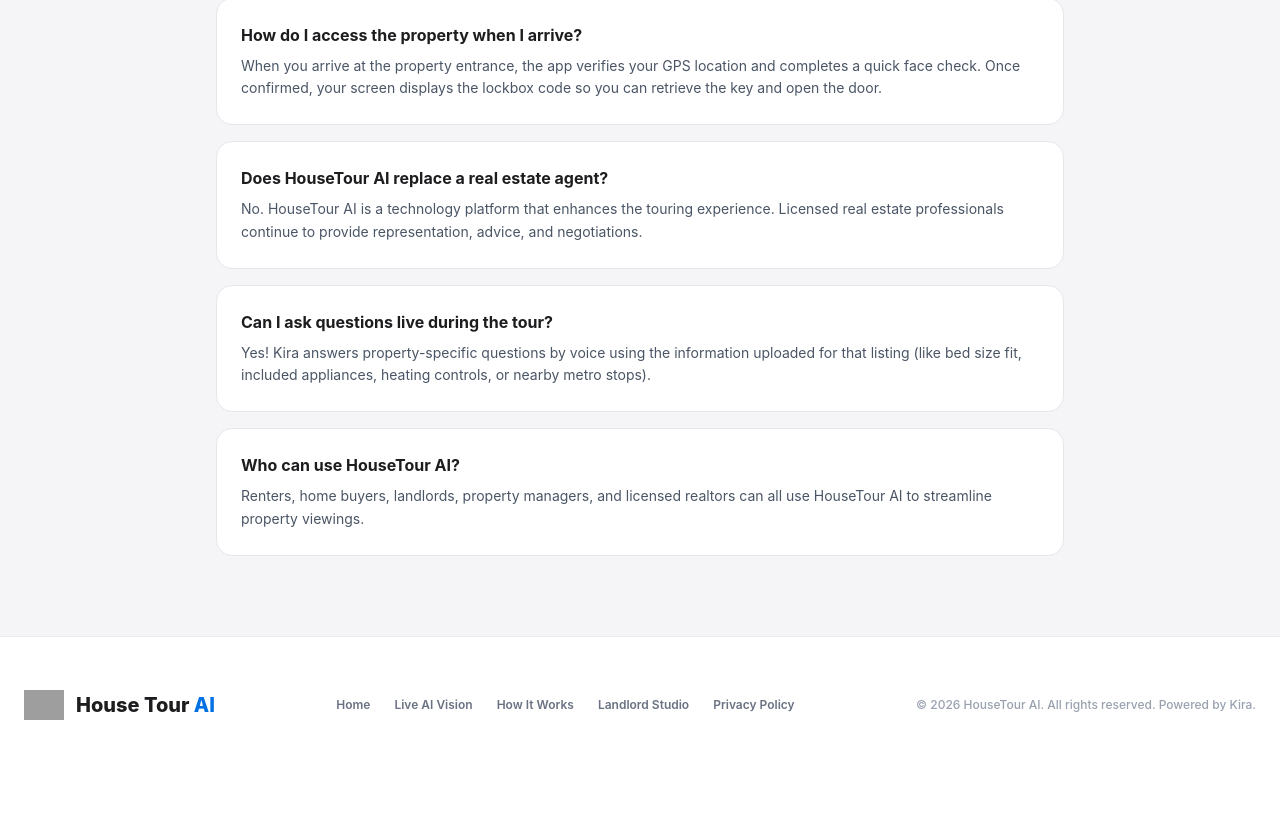
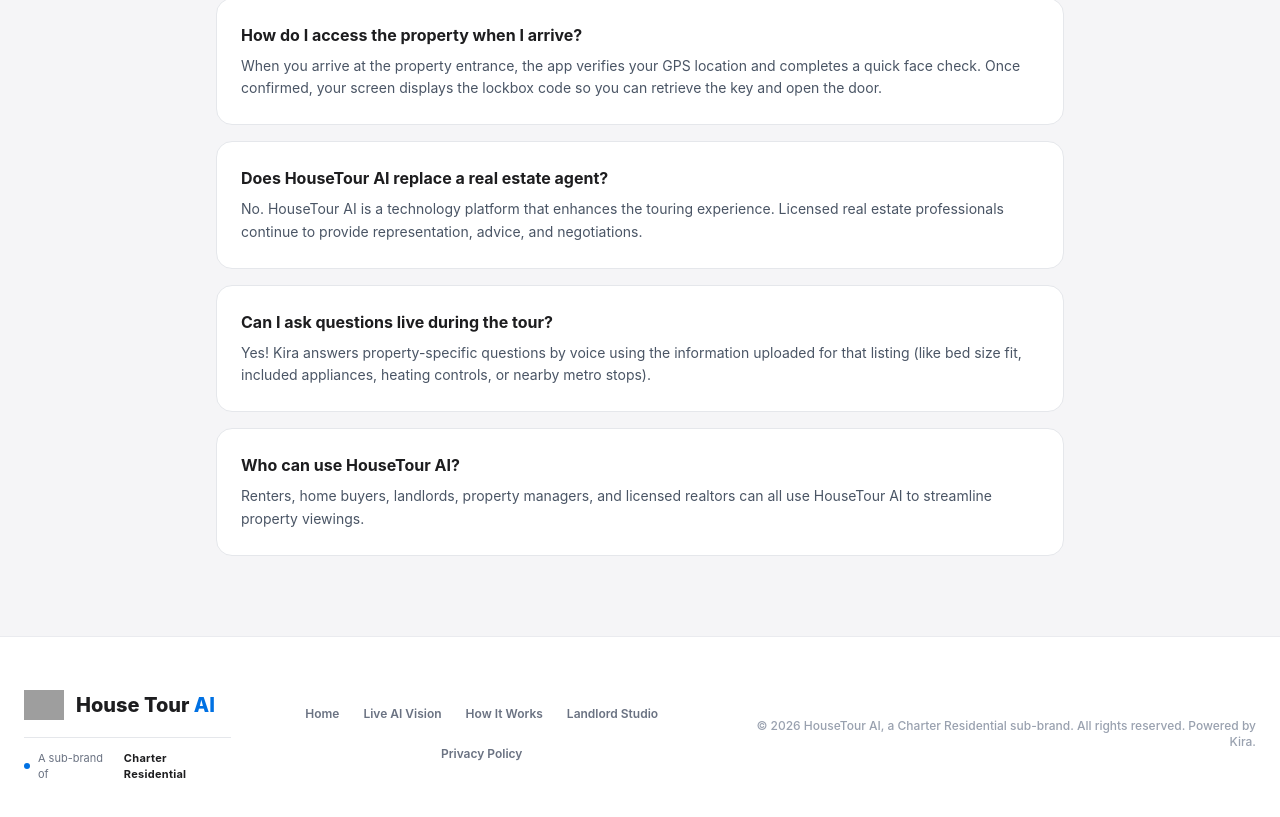
Before and after one commit to omarohin-svg/HouseTour-Ai-Website, a React (Vite) app: page / in a window 1280 px wide. Shown: the part 4662-5479 px from the top of the page. Before the commit the page ends 5435 px from the top, so only its background shows below. Built offline with nearby package versions, Linux system fonts and the light colour scheme; grey boxes are pictures that could not be loaded.

Commit message:
Add Charter Residential sub-brand attribution

```diff
--- a/src/App.tsx
+++ b/src/App.tsx
@@ -808,12 +808,17 @@ export default function App() {
       {}
       <footer className="bg-white border-t border-gray-200/80 py-12 px-6">
         <div className="max-w-7xl mx-auto flex flex-col md:flex-row items-center justify-between gap-6">
-          <div className="flex flex-col items-center md:items-start space-y-1.5">
+          <div className="flex flex-col items-center md:items-start space-y-3">
             <div className="flex items-center space-x-3">
               <HouseTourLogoIcon className="w-10 h-10" />
               <span className="font-extrabold text-xl text-[#1d1d1f]">
                 House Tour <span className="text-[#0071e3]">AI</span>
               </span>
+            </div>
+            <div className="flex items-center gap-2 border-t border-gray-200 pt-3 text-[11px] text-gray-500">
+              <span className="h-1.5 w-1.5 rounded-full bg-[#0071e3]" aria-hidden="true"></span>
+              <span>A sub-brand of</span>
+              <span className="font-bold tracking-wide text-[#1d1d1f]">Charter Residential</span>
             </div>
           </div>
 
@@ -825,8 +830,8 @@ export default function App() {
             <a href="#faq" className="hover:text-[#0071e3]">Privacy Policy</a>
           </div>
 
-          <div className="text-xs text-gray-400 font-medium">
-            © {new Date().getFullYear()} HouseTour AI. All rights reserved. Powered by Kira.
+          <div className="text-xs text-gray-400 font-medium text-center md:text-right">
+            © {new Date().getFullYear()} HouseTour AI, a Charter Residential sub-brand. All rights reserved. Powered by Kira.
           </div>
         </div>
       </footer>
```
